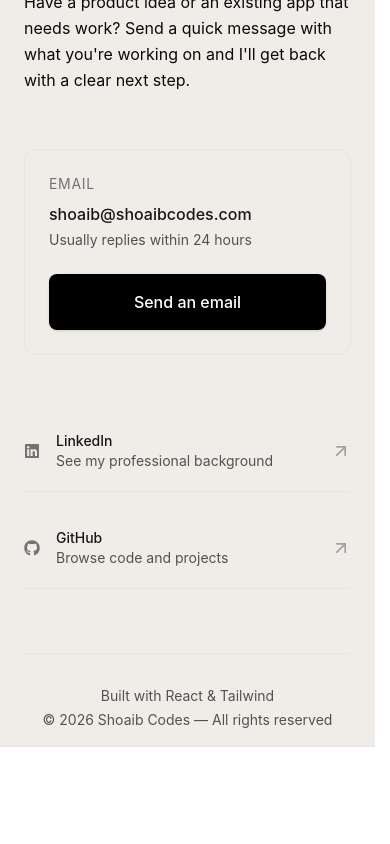
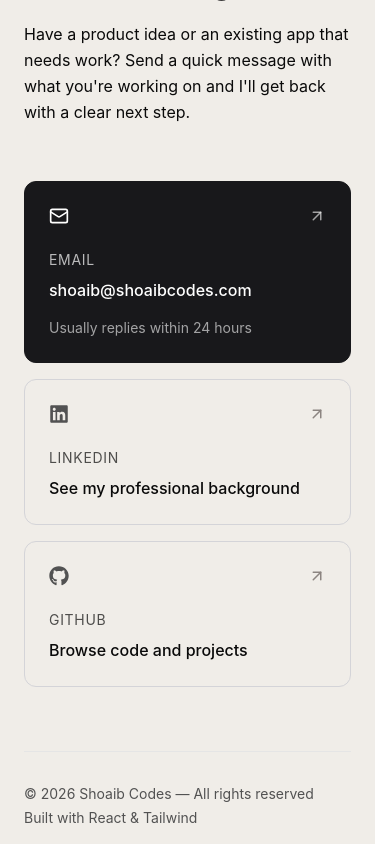
Before and after one commit to codewithshoaib-dev/Portfolio, a React (Vite) app in the folder web/: page / in a window 390 px wide. Shown: the part 5504-6348 px from the top of the page. Before the commit the page ends 6251 px from the top, so only its background shows below. Built offline with nearby package versions, Linux system fonts and the light colour scheme.

Commit message:
ui: improve structure consistentcy, flow, style

```diff
--- a/web/src/landingpage/contact.tsx
+++ b/web/src/landingpage/contact.tsx
@@ -1,14 +1,21 @@
 import { FaLinkedin, FaGithub } from "react-icons/fa";
+import { Mail, ArrowUpRight } from "lucide-react";
 
 import contactLinks from "../utils/contacts";
 
-import { ArrowUpRight } from "lucide-react";
-
 export default function Contact() {
-
-
-
+  const handleEmailRedirect = () => {
+    window.location.href = `mailto:${contactLinks.Email}?subject=Project Inquiry&body=Hi Shoaib,%0A%0AI'd like to discuss a project with you.`;
+  };
   const contactMethods = [
+    {
+      icon: Mail,
+      label: "Email",
+      value: contactLinks.Email,
+      meta: "Usually replies within 24 hours",
+      onClick: handleEmailRedirect,
+      primary: true,
+    },
     {
       icon: FaLinkedin,
       label: "LinkedIn",
@@ -23,26 +30,20 @@ export default function Contact() {
     },
   ];
 
-   const handleEmailRedirect = () => {
-     window.location.href = `mailto:${contactLinks.Email}?subject=Project Inquiry&body=Hi Shoaib,%0A%0AI'd like to discuss a project with you.`;
-   };
-
   return (
     <section
       id="contact"
-      className="border-b bg-background border-neutral-200 selection:text-white selection:bg-neutral-800 px-6 pt-16 md:pt-24"
+      className="bg-background selection:text-white selection:bg-neutral-800 pt-24 px-6"
     >
-      <div className="container-max">
+      <div className="max-w-7xl mx-auto">
         {/* ─── Header ───────────────── */}
         <div className="max-w-2xl mb-14">
           <p className="text-sm uppercase tracking-wider text-muted-foreground mb-4">
             Contact
           </p>
-
           <h2 className="section-subheading mb-5">
             Let's build something worth shipping
           </h2>
-
           <p className="text-base md:text-lg text-foreground leading-relaxed">
             Have a product idea or an existing app that needs work? Send a quick
             message with what you're working on and I'll get back with a clear
@@ -50,65 +51,81 @@ export default function Contact() {
           </p>
         </div>
 
-        {/* ─── Primary CTA  ───────────────── */}
-        <div className="border border-neutral-200 rounded-lg p-6 md:p-8 flex flex-col md:flex-row md:items-center md:justify-between gap-6 mb-14">
-          <div>
-            <p className="text-sm uppercase tracking-wider text-neutral-500 mb-2">
-              Email
-            </p>
-
-            <p className="text-neutral-900 font-medium">{contactLinks.Email}</p>
-
-            <p className="text-sm text-neutral-600 mt-1">
-              Usually replies within 24 hours
-            </p>
-          </div>
-
-          <button onClick={handleEmailRedirect} className="btn-primary">
-            Send an email
-          </button>
-        </div>
-
-        {/* ─── Secondary Contact Methods ───────────────── */}
-        <div className="grid grid-cols-1 md:grid-cols-2 gap-4 max-w-5xl">
+        {/* ─── Contact methods ───────────────── */}
+        <div className="grid grid-cols-1 md:grid-cols-3 gap-4 mb-16">
           {contactMethods.map((method) => {
             const Icon = method.icon;
+            const isPrimary = method.primary;
 
-            return (
+            const cardClasses = isPrimary
+              ? "bg-zinc-900 border-zinc-900 text-white"
+              : "bg-transparent border-zinc-300 text-foreground hover:border-zinc-900";
+
+            const content = (
+              <div
+                className={`group h-full flex flex-col justify-between border rounded-lg p-6 transition-colors duration-200 ease-out ${cardClasses}`}
+              >
+                <div>
+                  <div className="flex items-center justify-between mb-6">
+                    <Icon
+                      size={20}
+                      className={
+                        isPrimary
+                          ? "text-white"
+                          : "text-muted-foreground group-hover:text-foreground transition-colors duration-200"
+                      }
+                    />
+                    <ArrowUpRight
+                      size={18}
+                      className={
+                        isPrimary
+                          ? "text-white/60"
+                          : "text-muted group-hover:text-foreground transition-colors duration-200"
+                      }
+                    />
+                  </div>
+
+                  <p className="text-sm uppercase tracking-wider mb-2 opacity-70">
+                    {method.label}
+                  </p>
+                  <p
+                    className={`font-medium ${isPrimary ? "" : "text-foreground"}`}
+                  >
+                    {method.value}
+                  </p>
+                </div>
+
+                {method.meta && (
+                  <p className="text-sm mt-4 opacity-60">{method.meta}</p>
+                )}
+              </div>
+            );
+
+            return method.onClick ? (
+              <button
+                key={method.label}
+                onClick={method.onClick}
+                className="text-left"
+              >
+                {content}
+              </button>
+            ) : (
               <a
                 key={method.label}
                 href={method.href}
                 target="_blank"
                 rel="noopener noreferrer"
-                className="flex items-center justify-between py-5 border-b border-neutral-200
-             transition-colors duration-200 ease-out
-            hover:border-neutral-900 group"
               >
-                <div className="flex items-center gap-4">
-                  <Icon className="text-neutral-500 transition-colors duration-200 ease-out group-hover:text-neutral-900" />
-
-                  <div>
-                    <p className="text-sm font-medium text-neutral-900">
-                      {method.label}
-                    </p>
-                    <p className="text-sm text-muted-foreground">
-                      {method.value}
-                    </p>
-                  </div>
-                </div>
-
-                <span className="text-neutral-400 transition-transform duration-200 ease-out group-hover:text-neutral-800">
-                  <ArrowUpRight size={20} />
-                </span>
+                {content}
               </a>
             );
           })}
         </div>
 
         {/* ─── Footer ───────────────── */}
-        <div className="mt-16 pt-8 border-t pb-4 border-neutral-200 text-center text-sm text-neutral-600 space-y-1">
+        <div className="pt-8 pb-4 border-t border-neutral-200 flex flex-col md:flex-row md:items-center md:justify-between gap-1 text-sm text-muted-foreground">
+          <p>© {new Date().getFullYear()} Shoaib Codes — All rights reserved</p>
           <p>Built with React & Tailwind</p>
-          <p>© 2026 Shoaib Codes — All rights reserved</p>
         </div>
       </div>
     </section>
```
